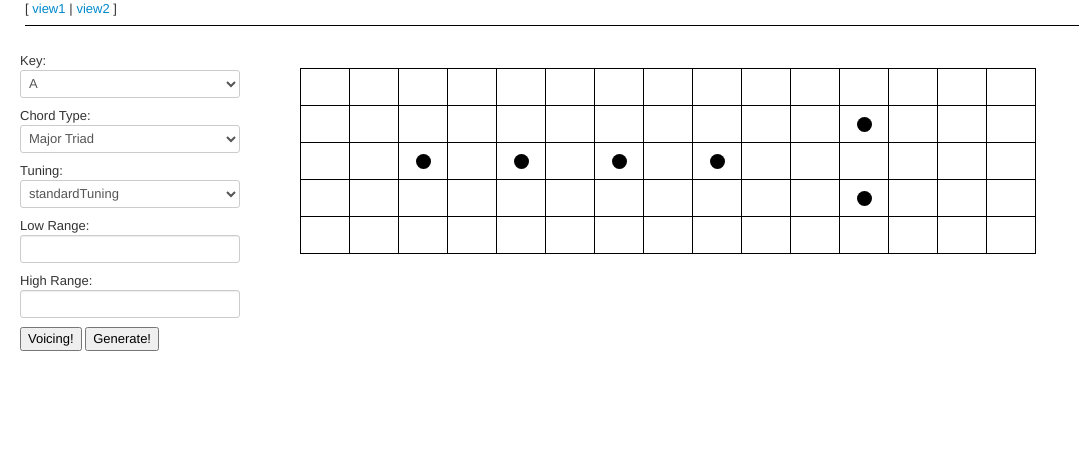
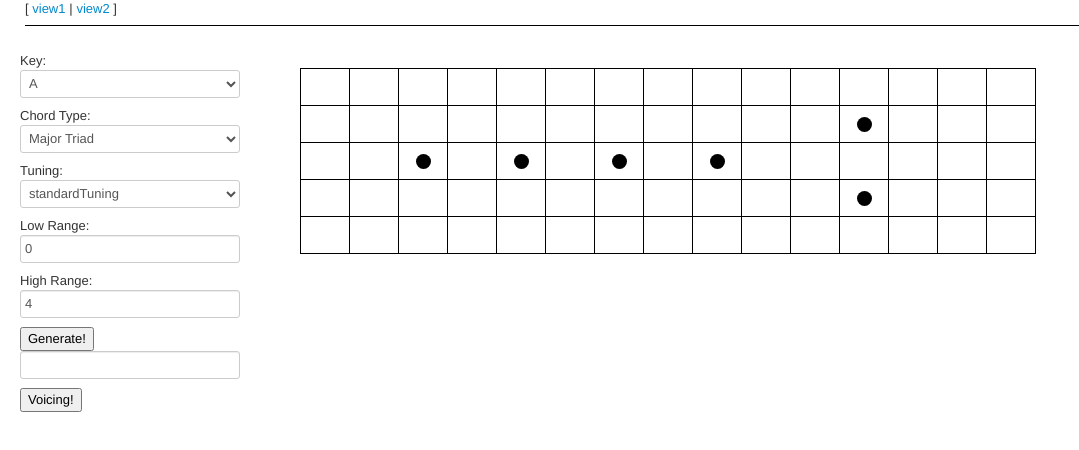
Before and after one commit to phenguin/chordal, a website: page static/app/index.html at #/fretboard in a window 1280 px wide. Both pictures are taken after a click on the button "Voicing!". Shown: the whole page, without its empty margins (0-1079 px from the left). Drawn offline with Linux system fonts and the light colour scheme; no server answers.

Commit message:
Hook in chord name parser to front end

```diff
--- a/static/app/js/controllers.js
+++ b/static/app/js/controllers.js
@@ -35,6 +35,8 @@ angular.module('myApp.controllers', []).
     ];
 
     $scope.chordType = $scope.chordTypes[0].value;
+    $scope.lowRange = 0
+    $scope.highRange = 4
     $scope.tunings = ['standardTuning'];
     $scope.tuning = $scope.tunings[0];
 
@@ -58,6 +60,22 @@ angular.module('myApp.controllers', []).
 
     };
 
+    $scope.parseChord = function () {
+        var params = {
+            chordString : $scope.chordString,
+            tuning : $scope.tuning,
+            lowRange : $scope.lowRange,
+            highRange : $scope.highRange
+        };
+
+        $http({ url : domain + '/api/parse_chord',
+              method : 'GET',
+              params : params
+        }).success(function (data) {
+            $scope.response = data;
+        });
+
+    };
     $scope.updateFretboard = function  () {
         var params = { note : $scope.note,
             chordType : $scope.chordType,
@@ -93,6 +111,7 @@ angular.module('myApp.controllers', []).
             var ret_val;
             if (val.interval.length === 2) {
                 var res = val.interval[0] === 'b' ? '\u266d' : val.interval[0];
+                var res = val.interval[0] === '#' ? '\u266f' : val.interval[0];
                 ret_val = res + val.interval[val.interval.length - 1];
             } else if (val.interval === '1') {
                 ret_val = 'R';
--- a/static/app/partials/fretboard.html
+++ b/static/app/partials/fretboard.html
@@ -29,8 +29,13 @@
       High Range:
       <input ng-model="highRange"></input>
 
-      <button ng-click="getVoicing()">Voicing!</button>
       <button ng-click="updateFretboard()">Generate!</button>
+        <div>
+            <input ng-model="chordString"></text>
+        </div>
+        <div>
+            <button ng-click="parseChord()">Voicing!</button>
+        </div>
 
     </div>
 
```
Also changed, not shown: 2 other files.
